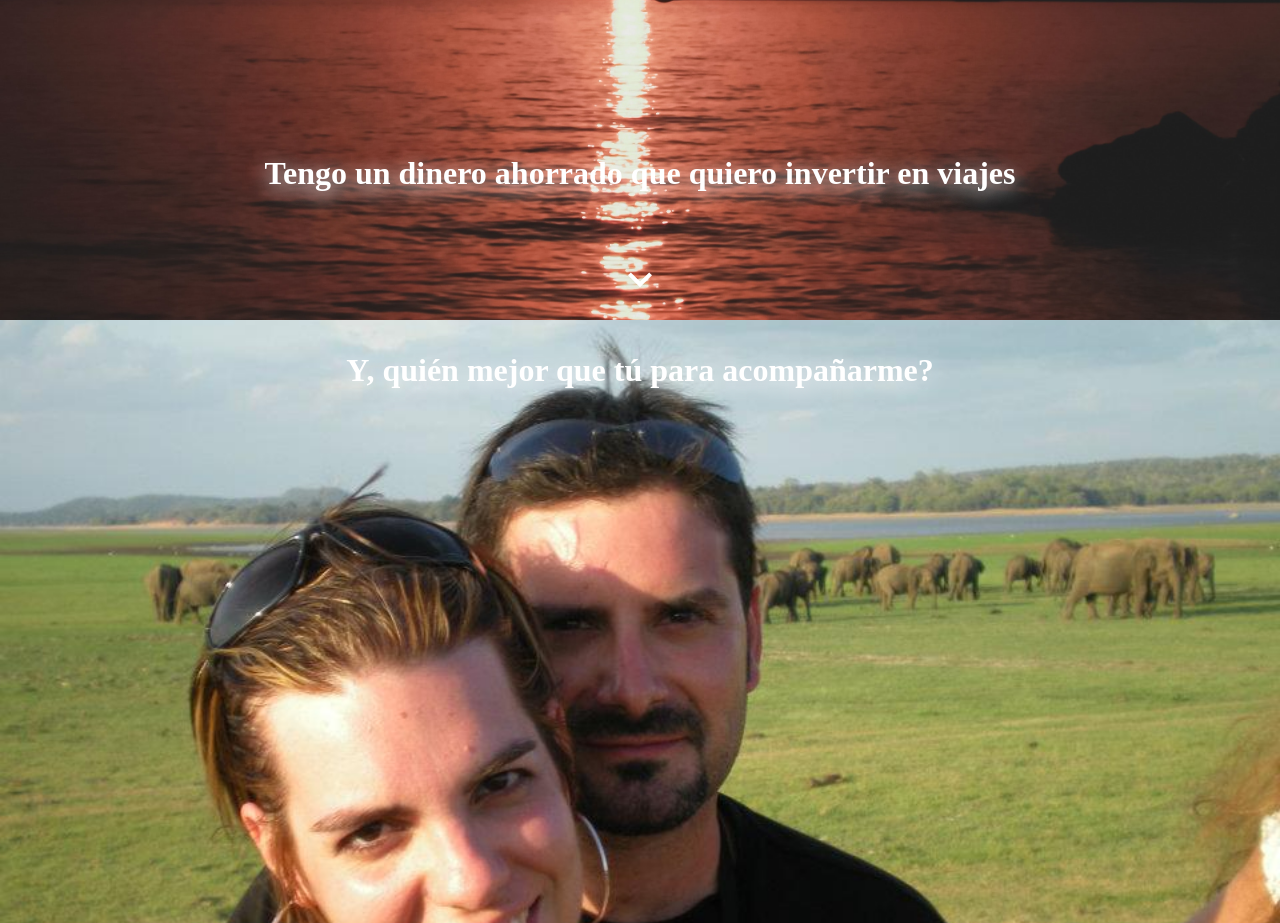
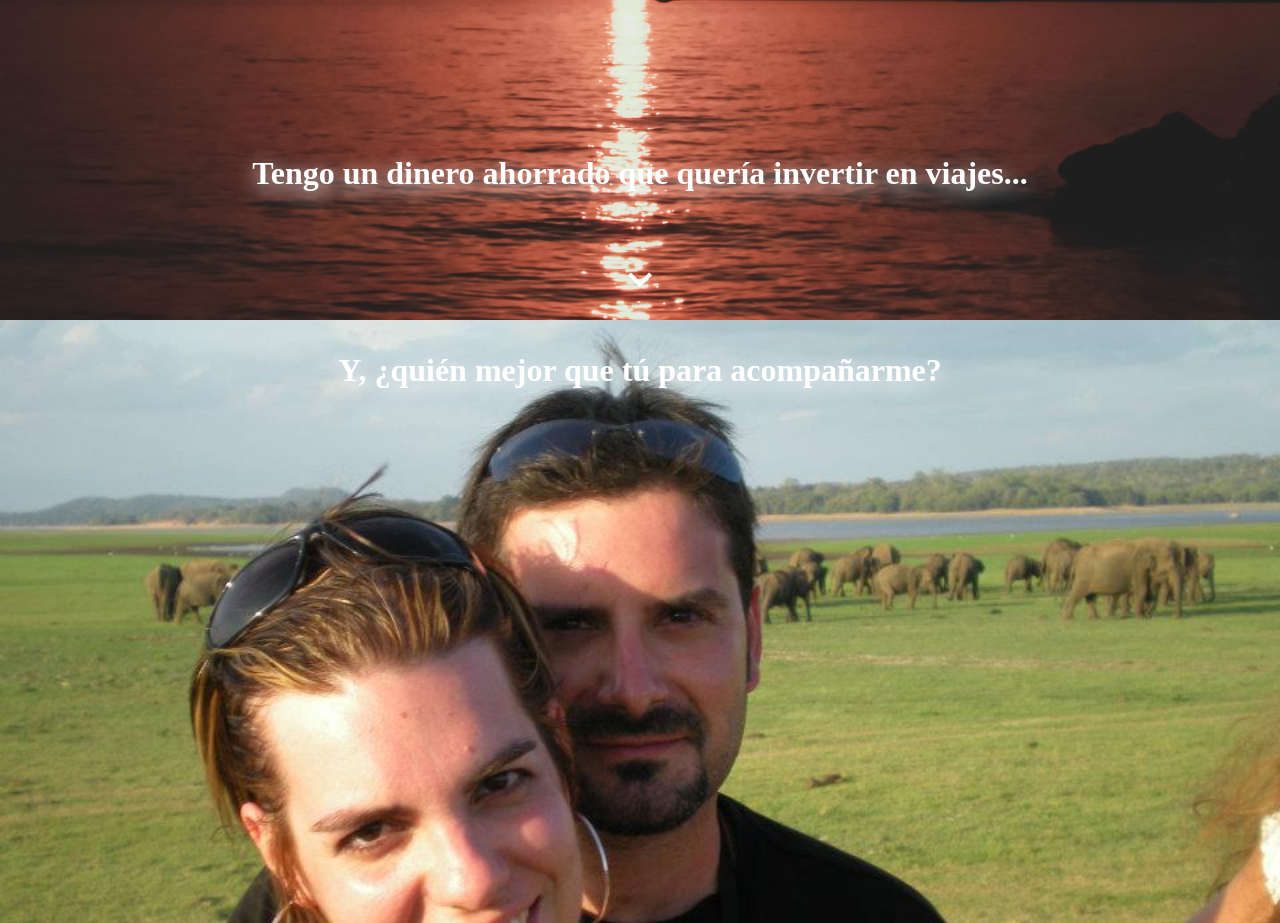
Before and after one commit to Alienah/landing-gift, a website: page index.html in a window 1280 px wide. Shown: the part 2880-3803 px from the top of the page. Drawn offline with Linux system fonts and the light colour scheme.

Commit message:
Fix text

```diff
--- a/index.html
+++ b/index.html
@@ -23,11 +23,11 @@
     </section>
     <section class="section__container section__4" id="section4">
       <h2 class="section__4--title">Entonces me dije: - ¿Y por qué no?</h2>
-      <span class="section__4--text">Tengo un dinero ahorrado que quiero invertir en viajes</span>
+      <span class="section__4--text">Tengo un dinero ahorrado que quería invertir en viajes...</span>
       <a class="icon-down" href="#section5"><img src="./src/images/baseline_keyboard_arrow_down_white_24dp.png" alt="Go to next section"></a>
     </section>
     <section class="section__container section__5" id="section5">
-      <span class="section__5--text"> Y, quién mejor que tú para acompañarme?</span>
+      <span class="section__5--text"> Y, ¿quién mejor que tú para acompañarme?</span>
       <span class="section__5--title">Por eso te quiero regalar...</span>
       <a class="icon-down" href="#section6"><img src="./src/images/baseline_keyboard_arrow_down_white_24dp.png" alt="Go to next section"></a>
     </section>
```
